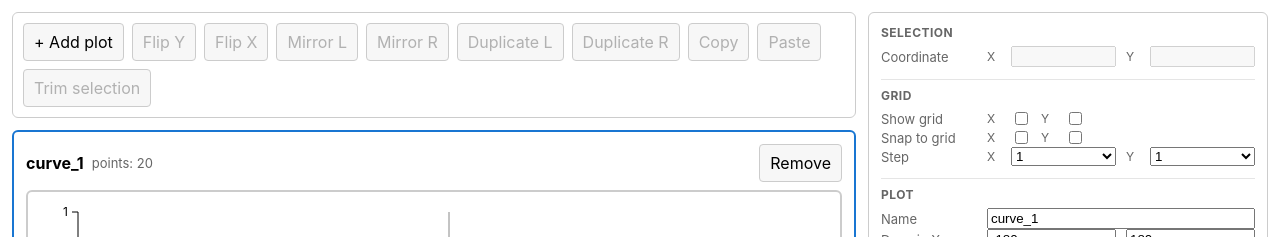
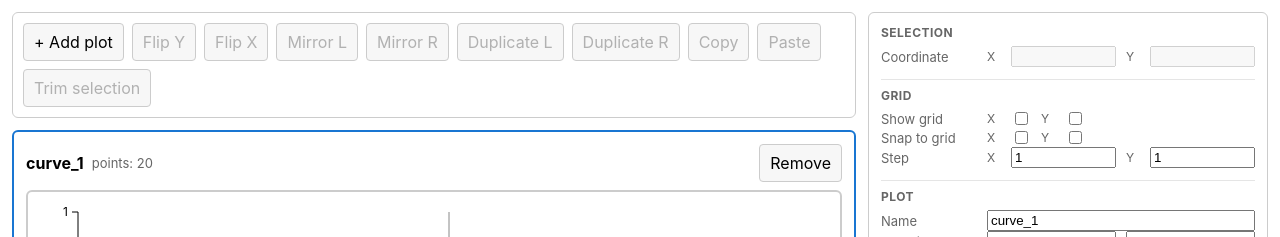
Before and after one commit to timkondratev/aero-curves, a React (Vite) app: page / in a window 1280 px wide. Shown: the top 237 px of the page. Built offline with nearby package versions, Linux system fonts and the light colour scheme; the HTML template or start-up script is replaced by a standard one.

Commit message:
Draw grid and change step input

```diff
--- a/src/components/Plot.tsx
+++ b/src/components/Plot.tsx
@@ -67,6 +67,34 @@ export function Plot({ plot, active, onActivate, onChange, onRemove }: Props) {
 		() => [...plot.points].sort((a, b) => a.x - b.x),
 		[plot.points]
 	);
+
+		const gridXLines = useMemo(() => {
+			if (!plot.showGridX) return [] as number[];
+			const step = plot.snapPrecisionX || 1;
+			if (step <= 0) return [] as number[];
+			const [min, max] = plot.domainX;
+			const start = Math.ceil(min / step) * step;
+			const lines: number[] = [];
+			for (let v = start; v <= max; v = parseFloat((v + step).toFixed(8))) {
+				lines.push(v);
+				if (lines.length > 500) break; // safety guard
+			}
+			return lines;
+		}, [plot.showGridX, plot.snapPrecisionX, plot.domainX]);
+
+		const gridYLines = useMemo(() => {
+			if (!plot.showGridY) return [] as number[];
+			const step = plot.snapPrecisionY || 1;
+			if (step <= 0) return [] as number[];
+			const [min, max] = plot.domainY;
+			const start = Math.ceil(min / step) * step;
+			const lines: number[] = [];
+			for (let v = start; v <= max; v = parseFloat((v + step).toFixed(8))) {
+				lines.push(v);
+				if (lines.length > 500) break; // safety guard
+			}
+			return lines;
+		}, [plot.showGridY, plot.snapPrecisionY, plot.domainY]);
 
 	const pathD = useMemo(() => {
 		return (
@@ -282,6 +310,16 @@ export function Plot({ plot, active, onActivate, onChange, onRemove }: Props) {
 					onDoubleClick={handleDoubleClickBackground}
 				>
 					<g transform={`translate(${MARGIN.left},${MARGIN.top})`}>
+						{/* Grid */}
+						<g className="plot-grid" pointerEvents="none">
+							{gridXLines.map(v => (
+								<line key={`gx-${v}`} x1={xScale(v)} x2={xScale(v)} y1={0} y2={innerHeight} />
+							))}
+							{gridYLines.map(v => (
+								<line key={`gy-${v}`} x1={0} x2={innerWidth} y1={yScale(v)} y2={yScale(v)} />
+							))}
+						</g>
+
 						{/* Axes */}
 						<line x1={0} x2={innerWidth} y1={innerHeight} y2={innerHeight} stroke="black" />
 						{scaleLinear().domain(plot.domainX).ticks(10).map(tick => (
--- a/src/components/SideBar.tsx
+++ b/src/components/SideBar.tsx
@@ -54,8 +54,9 @@ export function SideBar({ plot, onChange }: Props) {
 		onChange(next);
 	};
 
-	const handleSnapPrecision = (axis: "x" | "y") => (e: ChangeEvent<HTMLSelectElement>) => {
+	const handleSnapPrecision = (axis: "x" | "y") => (e: ChangeEvent<HTMLInputElement>) => {
 		const value = parseFloat(e.target.value);
+		if (Number.isNaN(value) || value <= 0) return;
 		const next: PlotState =
 			axis === "x" ? { ...plot, snapPrecisionX: value } : { ...plot, snapPrecisionY: value };
 		onChange(next);
@@ -143,17 +144,23 @@ export function SideBar({ plot, onChange }: Props) {
 				<div className="form-row inline-pair">
 					<div className="row-label">Step</div>
 					<label className="mini-label">X</label>
-					<select className="row-control" value={plot.snapPrecisionX} onChange={handleSnapPrecision("x")}>
-						<option value={1}>1</option>
-						<option value={0.1}>0.1</option>
-						<option value={0.01}>0.01</option>
-					</select>
+					<input
+						className="row-control"
+						type="number"
+						step="any"
+						min={0.000001}
+						value={plot.snapPrecisionX}
+						onChange={handleSnapPrecision("x")}
+					/>
 					<label className="mini-label">Y</label>
-					<select className="row-control" value={plot.snapPrecisionY} onChange={handleSnapPrecision("y")}>
-						<option value={1}>1</option>
-						<option value={0.1}>0.1</option>
-						<option value={0.01}>0.01</option>
-					</select>
+					<input
+						className="row-control"
+						type="number"
+						step="any"
+						min={0.000001}
+						value={plot.snapPrecisionY}
+						onChange={handleSnapPrecision("y")}
+					/>
 				</div>
 			</div>
 
--- a/src/styles/globals.css
+++ b/src/styles/globals.css
@@ -139,6 +139,11 @@
 	stroke: none;
 }
 
+.plot-grid line {
+	stroke: #e6e6e6;
+	stroke-width: 1;
+}
+
 .selection-bounds line {
 	pointer-events: none;
 }
```
